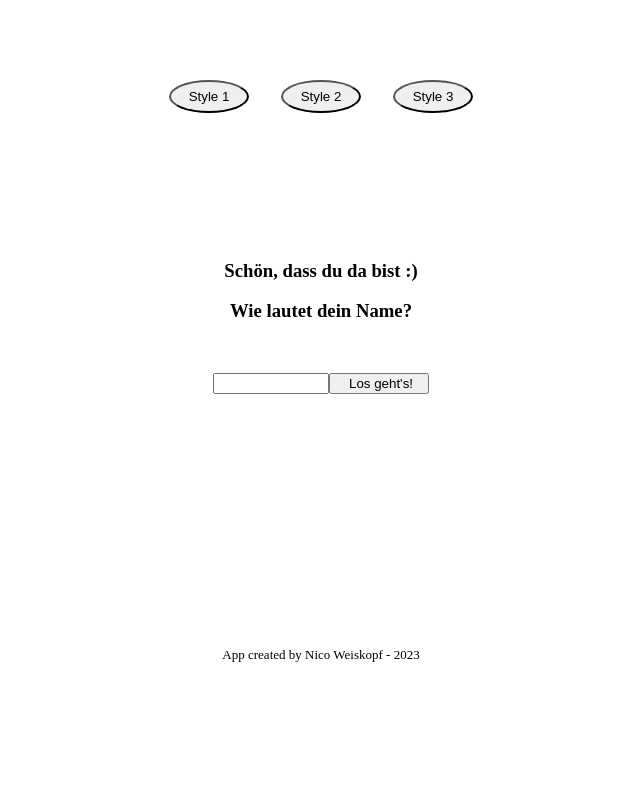
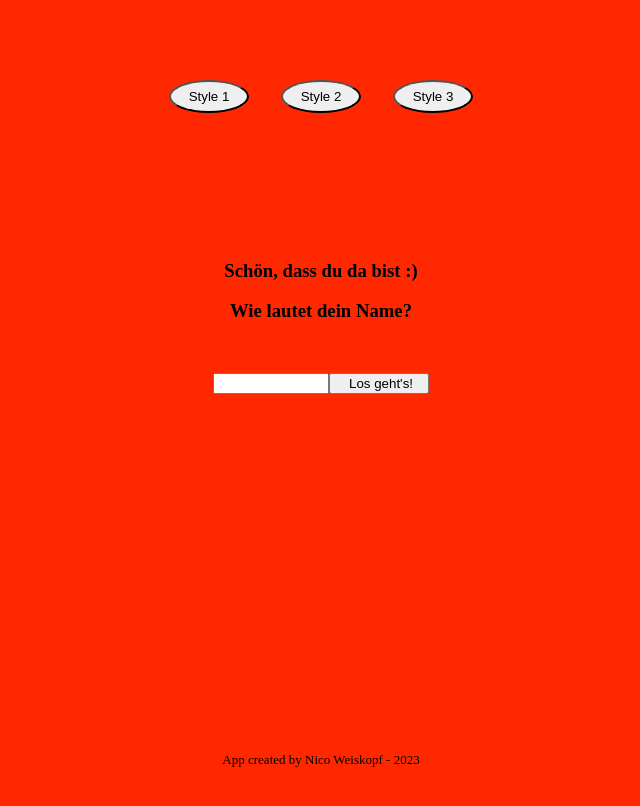
Before and after one commit to Bionic-o/letter_selector, a React (Create React App) app: page /#/ in a window 1280 px wide. Shown: the top 806 px of the page, without its empty margins (319-959 px from the left). Built offline with nearby package versions, Linux system fonts and the light colour scheme.

Commit message:
update colors, footer in right place

```diff
--- a/src/App.js
+++ b/src/App.js
@@ -1,14 +1,83 @@
 import LetterSelect from './components/LetterSelect';
 import StartPage from './components/StartPage';
 import { Route, Routes } from 'react-router-dom';
+import { useEffect, useState } from 'react'
 
 function App() {
+  const [redBackground, setRedBackground] = useState(false)
+  const [blueBackground, setBlueBackground] = useState(false)
+  const [yellowBackground, setYellowBackground] = useState(false)
+  const [buttonColor, setButtonColor] = useState(false)
+  //const [changeSwitch, setChangeSwitch] = useState(false)
+  const [backgroundColor, setBackgroundColor] = useState("")
+  //console.log(userName)
+
+
+  useEffect(() => {
+    if (redBackground === false && blueBackground === false && yellowBackground === false) {
+      setBackgroundColor('#ff2800')
+      return
+    }
+  }, [])
+  useEffect(() => {
+    if (yellowBackground === true) {
+      setButtonColor('#ffda40')
+    }
+    if (blueBackground === true) {
+      setButtonColor('#003366')
+    }
+    if (redBackground === true) {
+      setRedBackground('#ff2800')
+    }
+  }, [])
+
+  const onClickHandlerRed = (red) => {
+      setRedBackground(current => !current)
+      if (redBackground === false) {
+          setBlueBackground(false)
+          setYellowBackground(false)
+          setBackgroundColor('#ff2800')
+          return red
+      }
+
+  }
+  const onClickHandlerBlue = (blue) => {
+      setBlueBackground(current => !current)
+      if (blueBackground === false) {
+          setRedBackground(false)
+          setYellowBackground(false)
+          setBackgroundColor('#003366')
+          return blue
+      }
+  }
+  const onClickHandlerYellow = (yellow) => {
+      setYellowBackground(current => !current)
+      if (yellowBackground === false) {
+          setRedBackground(false)
+          setBlueBackground(false)
+          setBackgroundColor('#ffda40')
+          //setButtonColor('#ffda40')
+          return yellow
+      }
+  }
+
+    console.log('Style1', redBackground)
+    console.log('Style2', blueBackground)
+    console.log('Style3', yellowBackground)
+    console.log(buttonColor)
+
   return (
-    <div className="App">
+    <div className="app" style={{backgroundColor: `${backgroundColor}`}}>
+      <div className="styleButtons">
+          <button className="style1" onClick={onClickHandlerRed}>Style 1</button>
+          <button className="style2" onClick={onClickHandlerBlue}>Style 2</button>
+          <button className="style3" style={{backgroundColor: `${buttonColor}`}} onClick={onClickHandlerYellow}>Style 3</button>
+      </div>
       <Routes>
         <Route path="/" element={<StartPage />}></Route>
         <Route path="/letterselect" element={<LetterSelect />}></Route>
       </Routes>
+      <p className="footer">App created by Nico Weiskopf - 2023</p>
     </div>
   );
 }
--- a/src/components/LetterSelect.js
+++ b/src/components/LetterSelect.js
@@ -51,7 +51,7 @@ function LetterSelect () {
         <div className="letterPage">
             <h1 className="hallo">Hallo {userName}!</h1>
             <p className="text">Lass uns starten</p>
-            <div>
+            <div className="startButton">
                 <button className="start" onClick={intervalLetter}>{flag ? "START" : "STOP"}</button>
                 {/* <button onClick={resetLetter}>Reset</button> */}
             </div>
--- a/src/components/StartPage.css
+++ b/src/components/StartPage.css
@@ -1,12 +1,18 @@
+html {
+    height: 100%
+}
+
 body {
     width: 100%;
-    height: 100%;
+    min-height: 100%;
     margin: 0px;
 }
 
 .app {
     text-align: center;
     padding: 2rem;
+    height: 100vh;
+    padding-bottom:30px;
 }
 
 .styleButtons {
@@ -51,8 +57,11 @@ body {
     display: flex;
     justify-content: center;
     align-items: flex-end;
-    padding-bottom: 2rem;
-    padding-top: 15rem;
+    margin-bottom: 2rem;
+    position:absolute;
+    left:0;
+    bottom:0;
+    right:0;
 }
 
 
@@ -64,13 +73,13 @@ body {
 }
 
 .hallo {
-    padding-top: 4rem;
+    padding-top: 2rem;
 }
 .text {
-    padding-bottom: 6rem;
+    padding-bottom: 1rem;
 }
 .start {
-    padding-bottom: 4rem;
+    text-align: center;
     border-radius: 50%;
     width: 100px;
     height: 100px;
--- a/src/components/StartPage.js
+++ b/src/components/StartPage.js
@@ -5,41 +5,6 @@ import "./StartPage.css"
 
 function StartPage () {
     const [userName, setUserName] = useState("")
-    const [redBackground, setRedBackground] = useState(false)
-    const [blueBackground, setBlueBackground] = useState(false)
-    const [yellowBackground, setYellowBackground] = useState(false)
-    //const [changeSwitch, setChangeSwitch] = useState(false)
-    const [backgroundColor, setBackgroundColor] = useState("")
-    console.log(userName)
-
-    const onClickHandlerRed = (red) => {
-        setRedBackground(current => !current)
-        if (redBackground === false) {
-            setBlueBackground(false)
-            setYellowBackground(false)
-            setBackgroundColor('#ff2800')
-            return red
-        }
-
-    }
-    const onClickHandlerBlue = (blue) => {
-        setBlueBackground(current => !current)
-        if (blueBackground === false) {
-            setRedBackground(false)
-            setYellowBackground(false)
-            setBackgroundColor('#003366')
-            return blue
-        }
-    }
-    const onClickHandlerYellow = (yellow) => {
-        setYellowBackground(current => !current)
-        if (yellowBackground === false) {
-            setRedBackground(false)
-            setBlueBackground(false)
-            setBackgroundColor('#ffda40')
-            return yellow
-        }
-    }
     /* const onClickHandler = () => {
         setChangeSwitch(current=>!current)
     } */
@@ -67,19 +32,9 @@ function StartPage () {
         }
     } */
 
-    console.log('Style1', redBackground)
-    console.log('Style2', blueBackground)
-    console.log('Style3', yellowBackground)
-    console.log(backgroundColor)
-
 
     return (
-        <div className="app" style={{backgroundColor: `${backgroundColor}`}}>
-            <div className="styleButtons">
-                <button className="style1" onClick={onClickHandlerRed}>Style 1</button>
-                <button className="style2" onClick={onClickHandlerBlue}>Style 2</button>
-                <button className="style3" onClick={onClickHandlerYellow}>Style 3</button>
-            </div>
+        <div>
             <div>
                 <h3 className="welcome">Schön, dass du da bist :)</h3>
                 <h3 className="name">Wie lautet dein Name?</h3>
@@ -88,7 +43,6 @@ function StartPage () {
                     <button className="button">Los geht's!</button>
                 </Link>
             </div>
-            <p className="footer">App created by Nico Weiskopf - 2023</p>
         </div>
     )
 }
```
Also changed, not shown: src/components/RandomLetter.js (deleted, +0 -37 lines), src/components/StopLetter.js (deleted, +0 -10 lines), src/components/test.js (deleted, +0 -40 lines).
